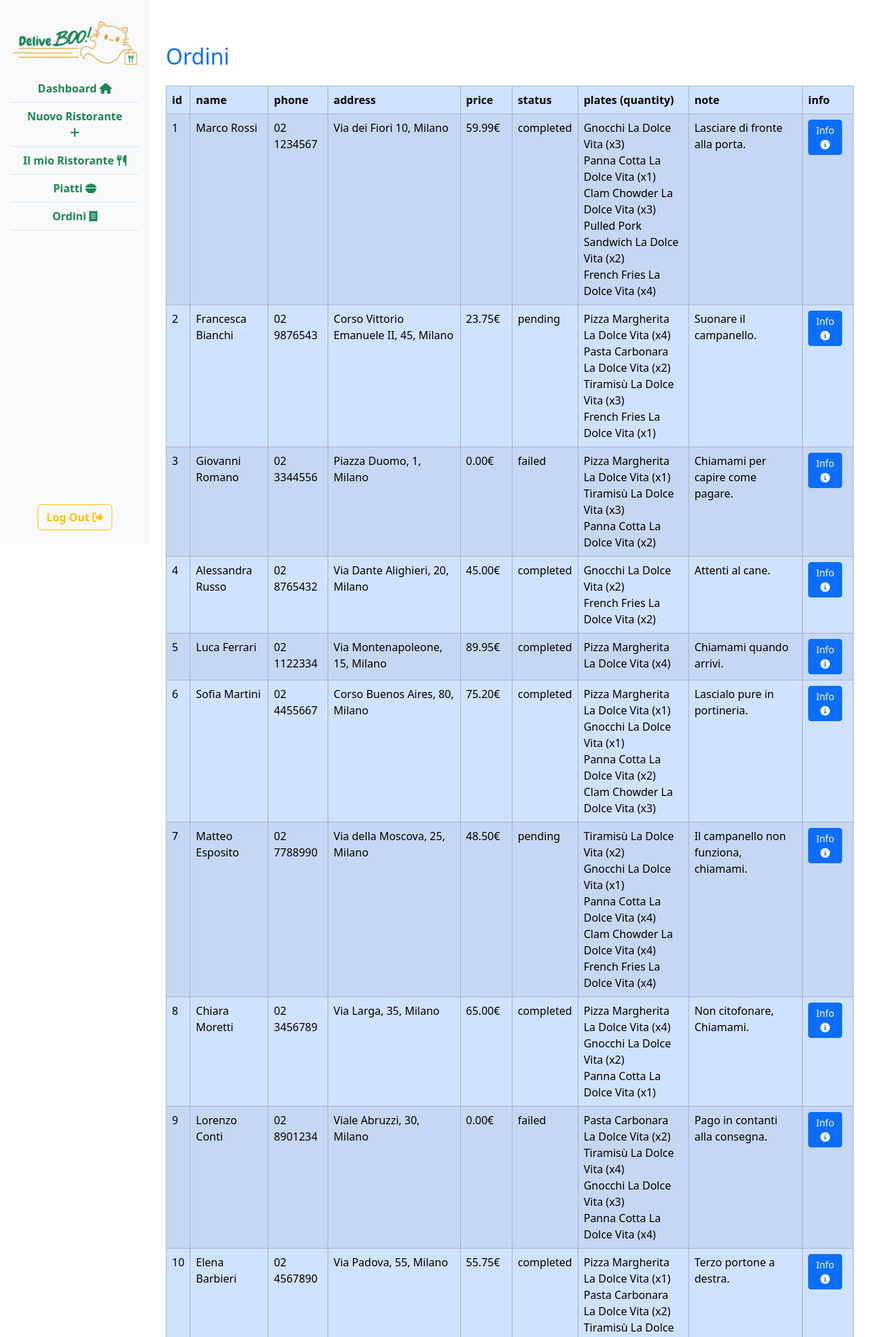
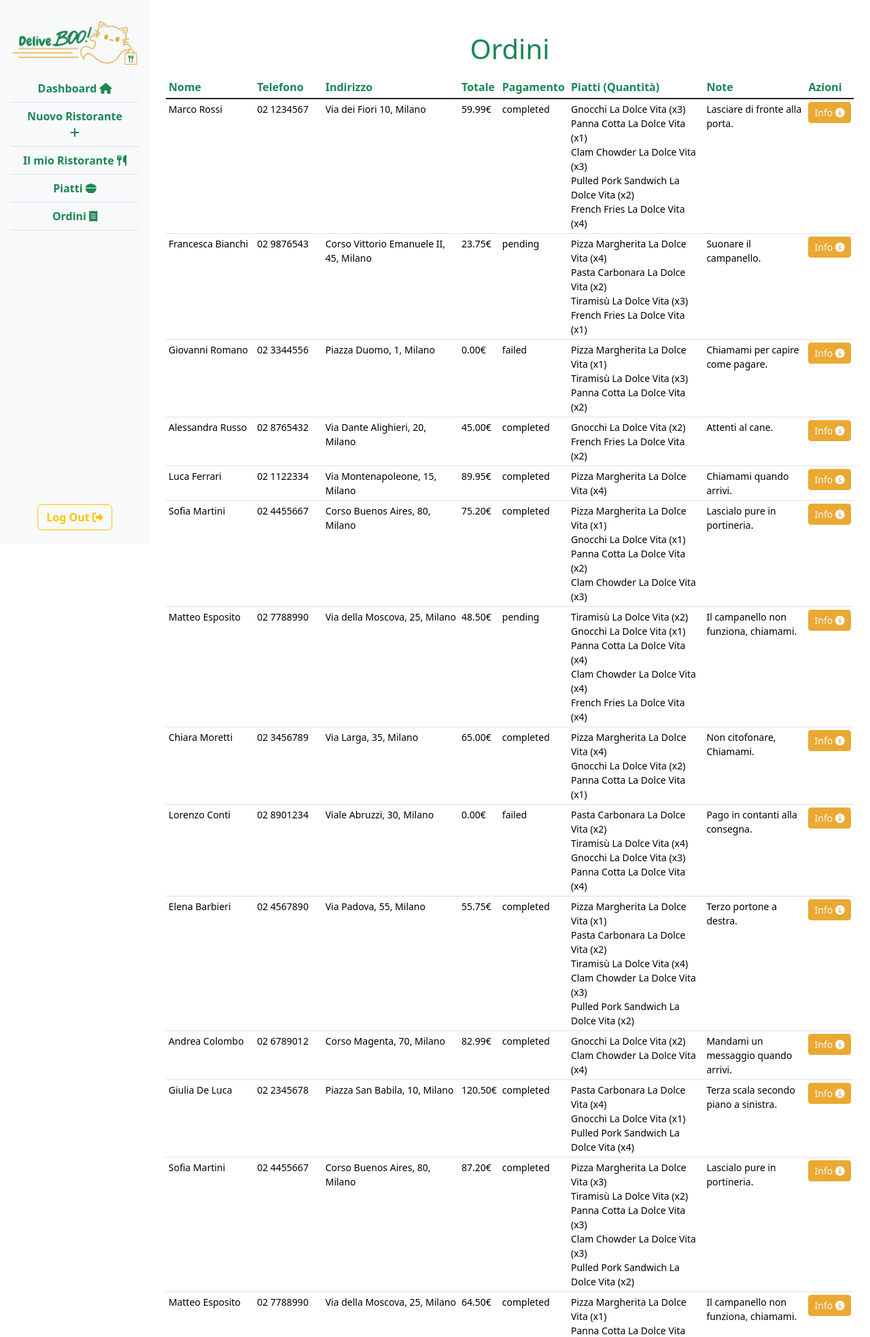
Before and after one commit to ClaudioScordari/deliveboo-backend, a Laravel app: page /admin/orders in a window 1280 px wide. Shown: the top 1967 px of the page at 68% size. Run offline with Laravel 10, Linux system fonts and the light colour scheme; a user stored in the database is signed in; data comes from the database, SQL or seed files in the repository; style sheets or scripts are compiled from the project's sources.

Commit message:
UPDATE Order style

```diff
--- a/resources/views/admin/orders/index.blade.php
+++ b/resources/views/admin/orders/index.blade.php
@@ -1,50 +1,42 @@
 @extends('layouts.app')
 
-@section('page-title', 'Tutti gli ordini')
+@section('page-title', 'I miei Ordini')
 
 @section('main-content')
+    <div class="container mt-4">
+        <h1 class="text-center text-success mb-3">Ordini</h1>
 
-    <div class="container mt-4">
-        <div class="row">
-            <div class="col-12">
-                <h2 class="text-primary py-3">Ordini</h2>
-
-                <table class="table table-bordered table-striped table-primary table-hover">
+        <table class="table table-sm table-hover">
             <thead>
                 <tr>
-                            <th>id</th>
-                            <th>name</th>
-                            <th>phone</th>
-                            <th>address</th>
-                            <th>price</th>
-                            <th>status</th>
-                            <th>plates (quantity)</th>
-                            <th>note</th>
-                            <th>info</th>
+                    <th class="text-success" scope="col" style="width: 13%;">Nome</th>
+                    <th class="text-success" scope="col" style="width: 10%;">Telefono</th>
+                    <th class="text-success" scope="col" style="width: 20%;">Indirizzo</th>
+                    <th class="text-success" scope="col" style="width: 5%;">Totale</th>
+                    <th class="text-success" scope="col" style="width: 10%;">Pagamento</th>
+                    <th class="text-success" scope="col" style="width: 20%;">Piatti (Quantità)</th>
+                    <th class="text-success" scope="col" style="width: 15%;">Note</th>
+                    <th class="text-success" scope="col" style="width: 22%;">Azioni</th>
                 </tr>
             </thead>
-                    <tbody>
+            <tbody class="table-group-divider">
                 @foreach ($orders as $order)
                     <tr>
-                                <td>{{ $order -> id }}</td>
-                                <td>{{ $order -> name }}</td>
-                                <td>{{ $order -> phone }}</td>
-                                <td>{{ $order -> address }}</td>
-                                <td>{{ $order -> total_price }}€</td>
-                                <td>{{ $order -> payment_status }}</td>
-                                <td>
+                        <td class="small">{{ $order -> name }}</td>
+                        <td class="small">{{ $order -> phone }}</td>
+                        <td class="small">{{ $order -> address }}</td>
+                        <td class="small">{{ $order -> total_price }}€</td>
+                        <td class="small">{{ $order -> payment_status }}</td>
+                        <td class="small">
                             @foreach ($order->plates as $plate)
                                 <div>{{ $plate->name }} (x{{ $plate->pivot->quantity }})</div>
                             @endforeach
                         </td>
-                                <td>{{ $order -> notes }}</td>
-                                <td><a href="{{ route('admin.orders.show', $order->id) }}" class="btn btn-sm btn-primary me-2">Info <i class="fa-solid fa-circle-info"></i></a></td>
+                        <td class="small">{{ $order -> notes }}</td>
+                        <td><a href="{{ route('admin.orders.show', $order->id) }}" class="btn btn-sm btn-secondary text-light">Info <i class="fa-solid fa-circle-info"></i></a></td>
                     </tr>
                 @endforeach
             </tbody>
         </table>
     </div>
-        </div>
-    </div>
-
 @endsection
```
Also changed, not shown: resources/views/admin/orders/show.blade.php (+33 -18 lines). Lines whose indentation alone changed are shown as unchanged.
